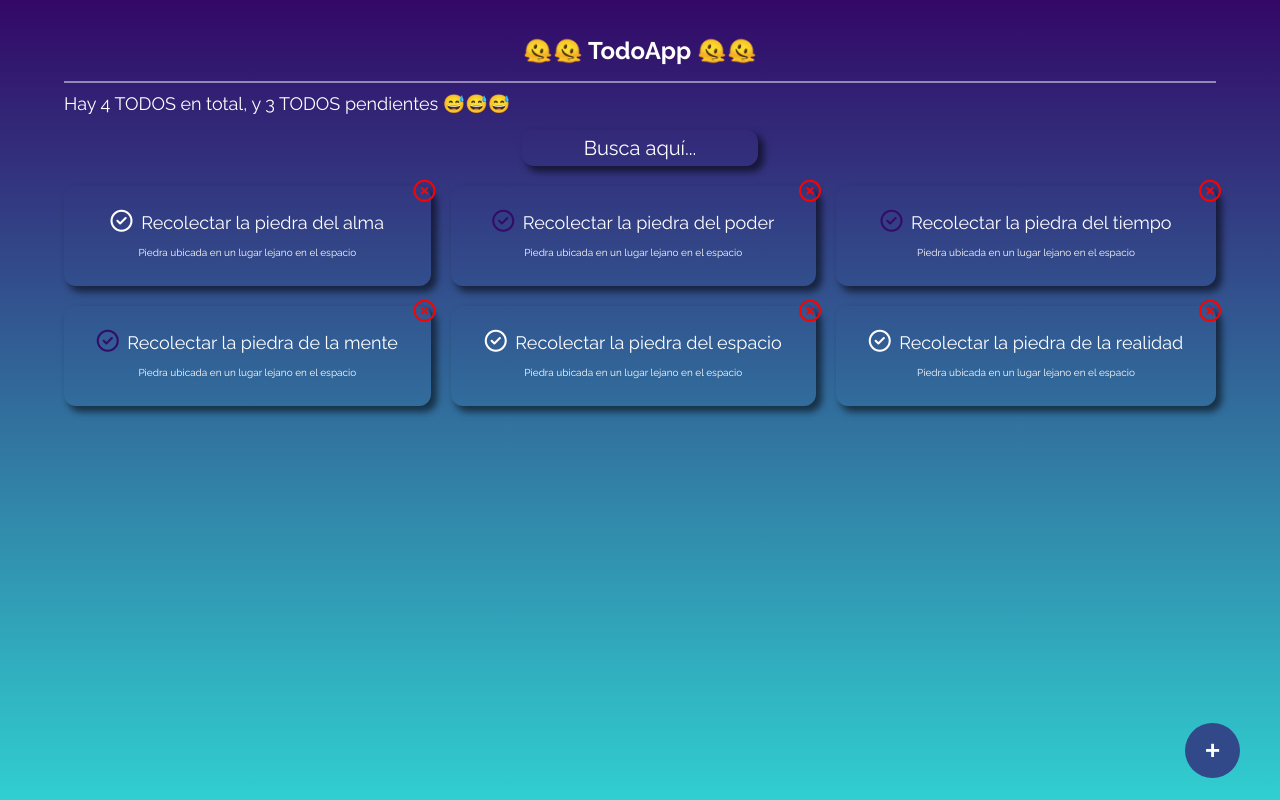
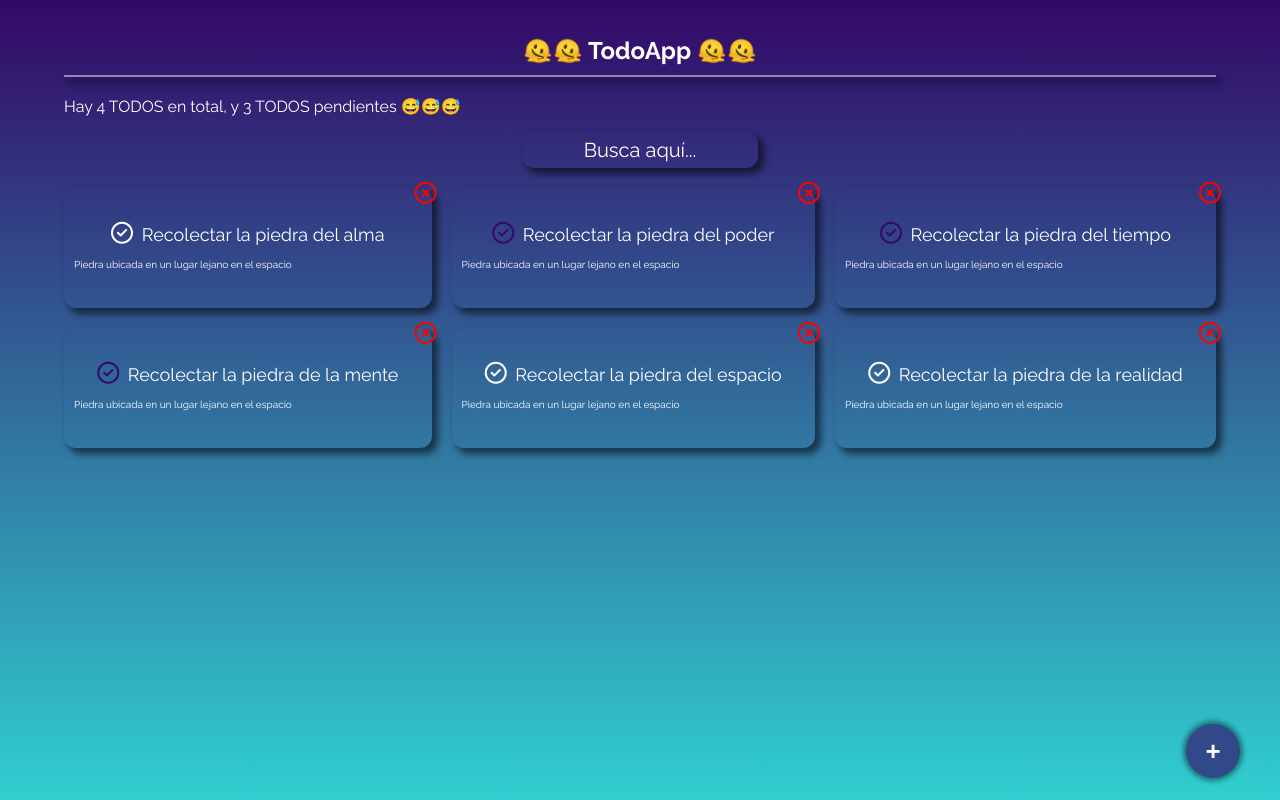
Before and after one commit to PandavionxD/TodoApp, a React (Vite) app: page / in a window 1280 px wide. Built offline with nearby package versions, Linux system fonts and the light colour scheme.

Commit message:
Terminando ultimos estilos de shadow

```diff
--- a/src/TodoEstilos.scss
+++ b/src/TodoEstilos.scss
@@ -29,12 +29,15 @@ $color-primary: #330c69;
 
 h1 {
   font-size: $font-xlg;
-  margin: 1.6rem 0;
+  margin-top: 1.6rem;
+  margin-bottom: 1rem;
   text-align: center;
   font-weight: bolder;
 }
 hr {
   border: 1.2px solid rgba(255, 255, 255, 0.473);
+  box-shadow: $shadow;
+  margin-bottom: 2rem;
 }
 h3 {
   margin-top: 1rem;
@@ -79,8 +82,9 @@ input {
   grid-template-columns: repeat(auto-fill, minmax(300px, auto));
 }
 .card {
+  padding: 1rem;
   //   outline: black 1px solid;
-  height: 10rem;
+  height: 12rem;
   position: relative;
   display: flex;
   flex-direction: column;
@@ -93,6 +97,7 @@ input {
   }
   p {
     font-size: 300;
+    text-align: start;
   }
 }
 span {
@@ -121,8 +126,8 @@ span {
   }
 }
 .btn{
-  width: 5.5rem;
-  height: 5.5rem;
+  width: 5.4rem;
+  height: 5.4rem;
   position: fixed;
   right: 40px;
   bottom: 22px;
@@ -136,7 +141,9 @@ span {
   font-size: 2.6rem;
   z-index: 10;
   transform: rotate(0deg);
+  line-height: 2.7rem;
   transition: all .6s;
+  box-shadow: 0 0 5px 3px rgba(0, 0, 0, 0.418);
   &:hover{
     transform: rotate(220deg);
   }
@@ -146,4 +153,7 @@ span {
   html{
     height: auto;
   }
+  h3{
+    font-size: 1.6rem;
+  }
 }
--- a/src/UseContext/ProviderContext.jsx
+++ b/src/UseContext/ProviderContext.jsx
@@ -33,6 +33,7 @@ export const ProviderContext = ({ children }) => {
       description: "Piedra ubicada en un lugar lejano en el espacio",
       completed: false,
     },
+
   ];
 
   const [Todos, setTodos] = useState(Todos_v1);
```
